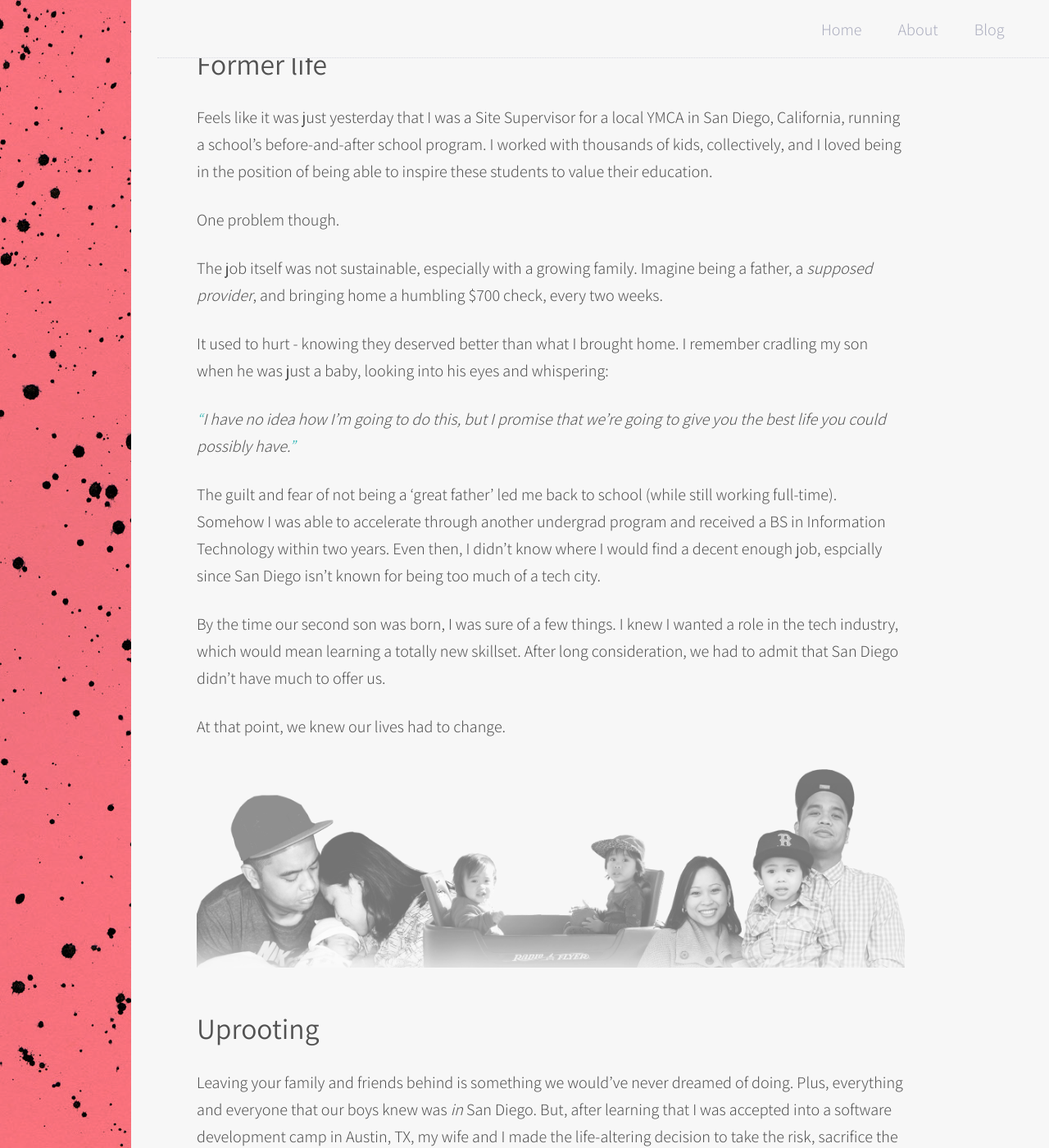
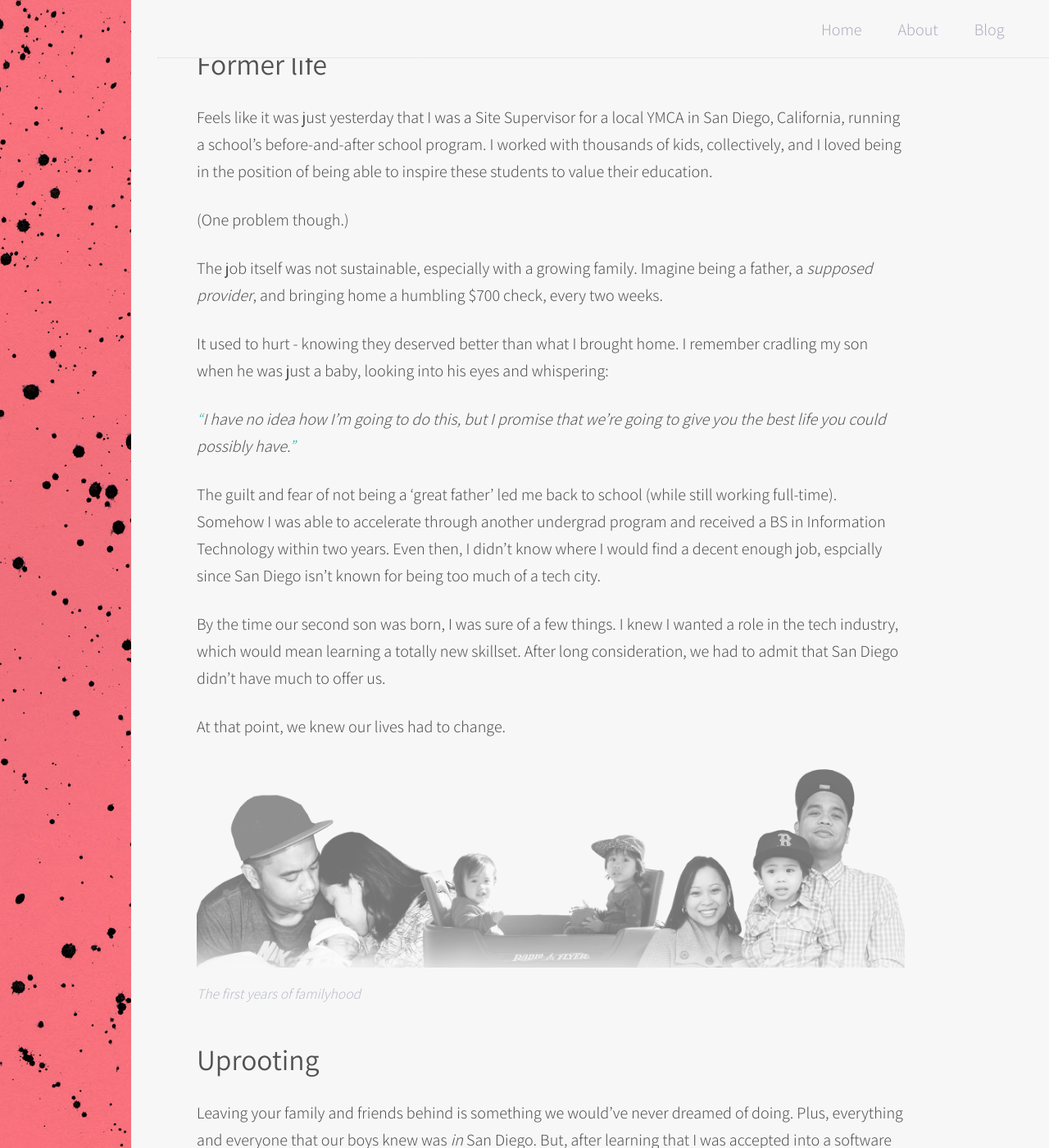
Before and after one commit to techtolentino/digital-card, a Jekyll site: the page built from about.md, in a window 1280 px wide and 1400 px high, scrolled down 518 px. Shown: the whole window at 82% size. Built offline with Jekyll 4.4.1, drawn with Linux system fonts in a browser that asks for light colours; some of the changed text lies outside the part shown.

Commit message:
adding fig captions

```diff
--- a/_sass/_typography.scss
+++ b/_sass/_typography.scss
@@ -41,6 +41,15 @@
 
 ol {
     margin-bottom: 1.777em;
+}
+
+figcaption {
+    font-size: .875em;
+    color: darken($gray-color, 10%);
+    font-style: italic;
+    font-weight: 300;
+    margin-bottom: $spacing-unit;
+    margin-top: -1em;
 }
 
 .link {
--- a/about.md
+++ b/about.md
@@ -10,7 +10,7 @@
 
 Feels like it was just yesterday that I was a Site Supervisor for a local YMCA in San Diego, California, running a school's before-and-after school program. I worked with thousands of kids, collectively, and I loved being in the position of being able to inspire these students to value their education.
 
-One problem though.
+(One problem though.)
 
 The job itself was not sustainable, especially with a growing family. Imagine being a father, a _supposed provider_, and bringing home a humbling $700 check, every two weeks.
 
@@ -24,7 +24,8 @@
 
 At that point, we knew our lives had to change.
 
-<img class="img--FULL" src="assets/fam-collage-1.png" alt="">
+<img class="img--FULL" src="assets/fam-collage-1.png" alt="The first years of familyhood">
+<figcaption>The first years of familyhood</figcaption>
 
 ### Uprooting
 
@@ -36,7 +37,8 @@
 
 It was 28<sup> ºF</sup> when we landed in Texas.
 
-<img class="img--FULL" src="assets/fam-collage-2.png" alt="">
+<img class="img--FULL" src="assets/fam-collage-2.png" alt="Relocating to Austin">
+<figcaption>Relocating to Austin</figcaption>
 
 ### New heights
 
@@ -45,5 +47,6 @@
 Two years later, and I'm happy to report that the initial sacrifices we took have paid off, beautifully. We settled in a new city, I finished school within three months, and landed my first position as (in my dream industry) shortly after.
 
 <img class="img--FULL" src="assets/fam-collage-3.png" alt="">
+<figcaption>Life has been blessed, to say the least</figcaption>
 
 ### Fam
```
